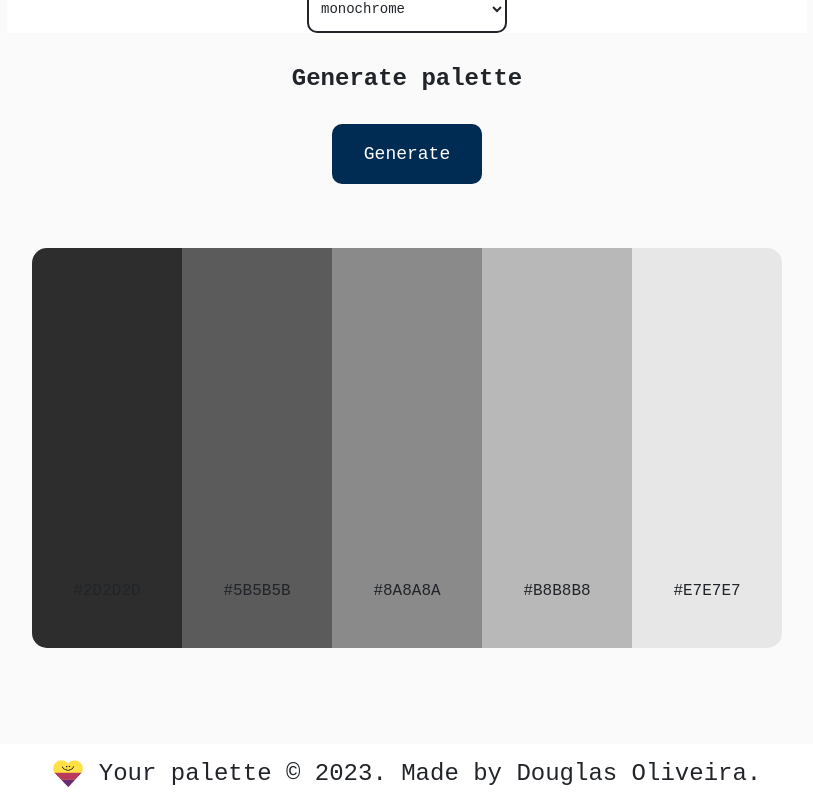
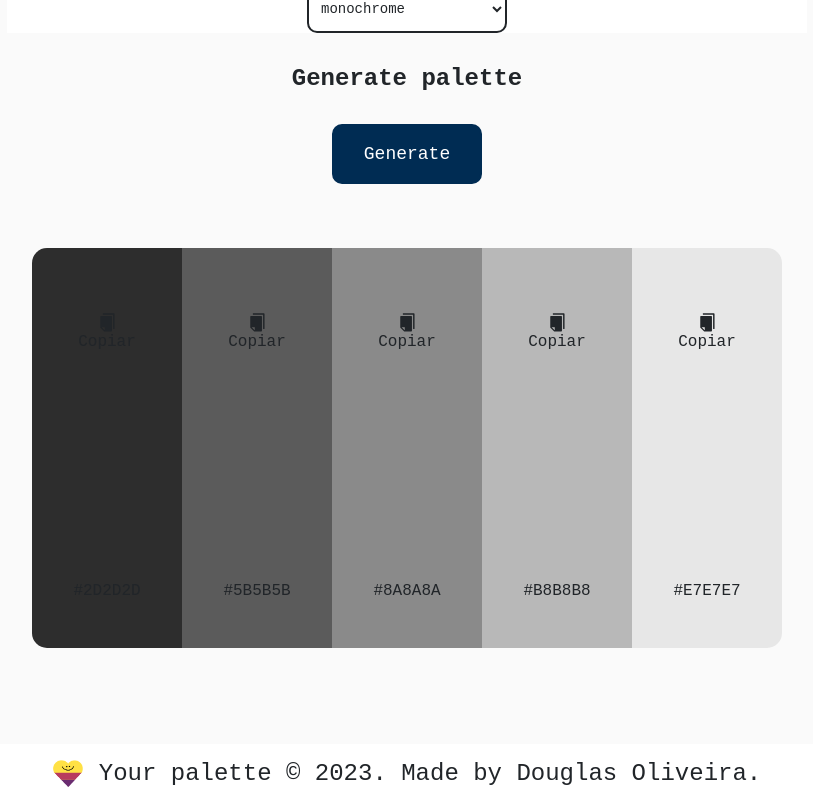
Before and after one commit to Dougladmo/your-palette, a React (Vite) app: page / in a window 1280 px wide. Shown: the part 362-1165 px from the top of the page, without its empty margins (233-1046 px from the left). Built offline with nearby package versions, Linux system fonts and the light colour scheme; a web font is replaced by a local one.

Commit message:
design, api e paleta finalizados

```diff
--- a/src/components/Paleta/Palette.jsx
+++ b/src/components/Paleta/Palette.jsx
@@ -1,4 +1,5 @@
 import styles from './Palette.module.css'
+import { AiFillCopy } from "react-icons/ai";
 
 // eslint-disable-next-line react/prop-types
 export default function Palette({ color1, color2, color3, color4, color5 }) {
@@ -24,14 +25,13 @@ export default function Palette({ color1, color2, color3, color4, color5 }) {
     navigator.clipboard.writeText(color5)
     alert('copied to clipboard')
   }
-
   return (
     <div className={styles.paleta}>
-      <div onClick={handleColor1} style={{backgroundColor: `${color1}`}} className={styles.color}>{color1}</div>
-      <div onClick={handleColor2} style={{backgroundColor: `${color2}`}} className={styles.color}>{color2}</div>
-      <div onClick={handleColor3} style={{backgroundColor: `${color3}`}} className={styles.color}>{color3}</div>
-      <div onClick={handleColor4} style={{backgroundColor: `${color4}`}} className={styles.color}>{color4}</div>
-      <div onClick={handleColor5} style={{backgroundColor: `${color5}`}} className={styles.color}>{color5}</div>
+      <div onClick={handleColor1} style={{backgroundColor: `${color1}`}} className={styles.color}>{color1}<p><AiFillCopy/>Copiar</p></div>
+      <div onClick={handleColor2} style={{backgroundColor: `${color2}`}} className={styles.color}>{color2}<p><AiFillCopy/>Copiar</p></div>
+      <div onClick={handleColor3} style={{backgroundColor: `${color3}`}} className={styles.color}>{color3}<p><AiFillCopy/>Copiar</p></div>
+      <div onClick={handleColor4} style={{backgroundColor: `${color4}`}} className={styles.color}>{color4}<p><AiFillCopy/>Copiar</p></div>
+      <div onClick={handleColor5} style={{backgroundColor: `${color5}`}} className={styles.color}>{color5}<p><AiFillCopy/>Copiar</p></div>
     </div>
   )
 }
--- a/src/components/Paleta/Palette.module.css
+++ b/src/components/Paleta/Palette.module.css
@@ -13,16 +13,27 @@
 
 .color {
     display: flex;
-    align-items: flex-end;
-    justify-content: center;
+    flex-direction: column-reverse;
+    justify-content: space-between;
+    align-items: center;
 
     padding-bottom: 3rem;
 
     width: 150px;
     height: 400px;
-    transition: .3s;
+    transition: .2s;
 }
 
+.color svg {
+    font-size: 1.3rem;
+    margin-top: 4rem;
+}
+.color p {
+    display: flex;
+    flex-direction: column;
+    justify-content: center;
+    align-items: center;
+}
 .color:first-child {
     border-top-left-radius: 15px;
     border-bottom-left-radius: 15px;
@@ -34,6 +45,12 @@
 }
 
 @media (min-width: 750px) {
+    .color {
+        display: flex;
+        flex-direction: column-reverse;
+        align-items: center;
+        justify-content: space-between;
+    }
     .color:hover {
         width: 200px;
         cursor: pointer;
@@ -49,8 +66,9 @@
     }
     .color {
         display: flex;
-        justify-content: start;
+        flex-direction: row;
         align-items: center;
+        justify-content: space-between;
 
         padding-bottom: 0px;
         padding-left: 20px;
@@ -62,6 +80,13 @@
         max-width: 400px;
         min-width: 320px;
         margin: 0 auto;
+    }
+    .color svg {
+        margin-top: 0;
+    }
+    .color p{
+        margin-right: 1.5rem;
+        font-size: 14px;
     }
     .color:first-child {
         border-top-left-radius: 15px;
@@ -78,6 +103,10 @@
 
 @media (max-width: 340px) {
     .color {
+        display: flex;
+        flex-direction: row;
+        align-items: center;
+        justify-content: space-between;
         min-width: 300px;
     }
 }
```
